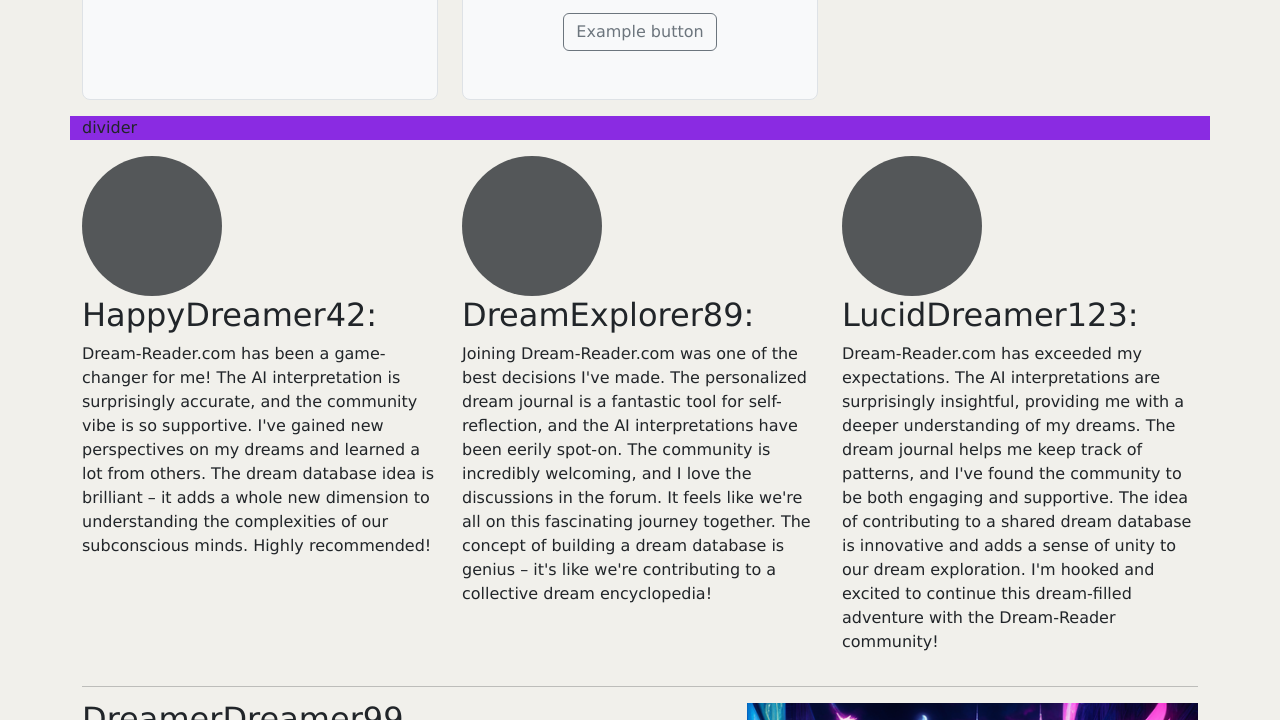
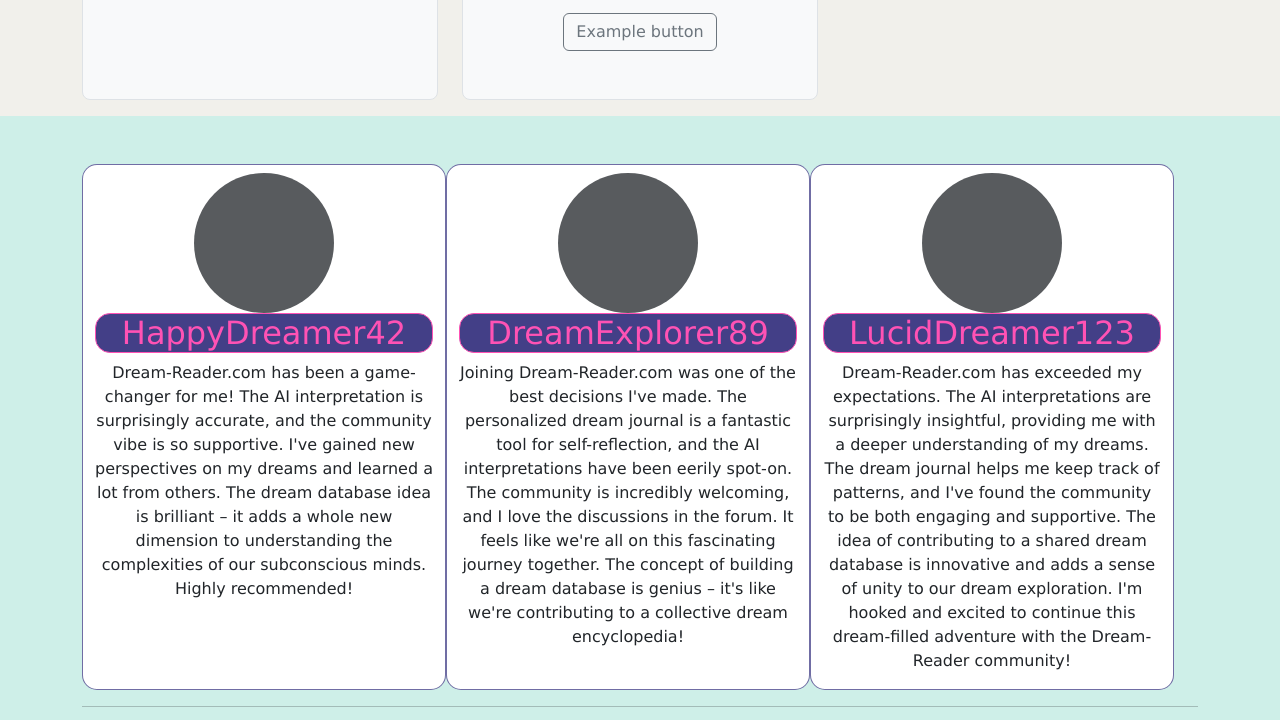
Before and after one commit to Vgarcan/prj002, a plain HTML site: page index.html in a window 1280 px wide. Shown: the part 1136-1856 px from the top of the page. Drawn offline with nearby package versions, Linux system fonts and the light colour scheme.

Commit message:
fixed index and bas html

```diff
--- a/assets/css/style.css
+++ b/assets/css/style.css
@@ -110,12 +110,13 @@ footer {
 
 li .bi:hover {
     transform: scale(2);
-    size: 20px;
+    resize: 20px;
 }
 
 
 
 @media only screen and (max-width: 767px) {
+
     .nav-logo-img {
         content: url('../img/logo/logo-banner-right.png');
         width: auto; /* Allow the logo to resize with its aspect ratio */
@@ -131,6 +132,7 @@ li .bi:hover {
 
 /* a este nivel bootrrap empieza a fallar  */
 @media (max-width: 333px) {
+
     .nav-logo-img {
         max-height: 60px; /* Set a maximum height for the logo */
     }
@@ -163,10 +165,36 @@ li .bi:hover {
 /* -------------- INDEX Page ------------------------------ */
 
 /* -------------- CAROUSEL section ------------------------------ */
-#mycarousel {
+/* #mycarousel {
     margin-top: 10%;
-}
+} */
 
 .carousel-item img {
     width: 100%;
-    }
+}
+
+
+
+/* -------------- MARKETING section ------------------------------ */
+
+.coulored-div-1 {
+    background-color: white;
+    border: 1px solid #0b066495;
+    border-radius: 15px;
+
+}
+
+.coulored-div-1 h2{
+    background-color:#0b0664c4;
+    border: 1px solid #FF52B4;
+    border-radius: 15px;
+    color: #FF52B4;
+    /* text-transform: uppercase; */
+    text-align: center;
+    /* margin: 1.5em; */
+
+}
+
+.marketing {
+    background-color: #4ceddd36;
+}
--- a/index.html
+++ b/index.html
@@ -7,8 +7,7 @@
     <title>Document</title>
 
     <!-- Links Section -->
-    <link href="https://cdn.jsdelivr.net/npm/bootstrap@5.3.2/dist/css/bootstrap.min.css" rel="stylesheet"
-        integrity="sha384-T3c6CoIi6uLrA9TneNEoa7RxnatzjcDSCmG1MXxSR1GAsXEV/Dwwykc2MPK8M2HN" crossorigin="anonymous">
+    <link href="https://cdn.jsdelivr.net/npm/bootstrap@5.3.2/dist/css/bootstrap.min.css" rel="stylesheet" integrity="sha384-T3c6CoIi6uLrA9TneNEoa7RxnatzjcDSCmG1MXxSR1GAsXEV/Dwwykc2MPK8M2HN" crossorigin="anonymous">
     <link rel="stylesheet" href="assets/css/style.css">
     <style>
         /* <!-- Inject specific styles for this page using this STYLE tag --> */
@@ -178,27 +177,20 @@
                 </div>
             </div>
         </div>
-        <!-- divider -->
-        <div style="background-color: blueviolet;" class="container">
-            <div>
-                <p>divider</p>
-
-            </div>
-        </div>
 
         <!-- Coments -->
-        <div class="container marketing ">
-
+        <div class="container-fluid marketing py-5">
+            <div class="container">
             <!-- Three columns of text below the carousel -->
-            <div class="row">
-                <div class="col-lg-4">
+                <div class="row container-fluid">
+                    <div class="col-lg-4 pt-2 coulored-div-1 text-center">
                         <svg class="bd-placeholder-img rounded-circle" width="140" height="140"
                             xmlns="http://www.w3.org/2000/svg" role="img" aria-label="Placeholder"
                             preserveAspectRatio="xMidYMid slice" focusable="false">
                             <title>Placeholder</title>
                             <rect width="100%" height="100%" fill="var(--bs-secondary-color)"></rect>
                         </svg>
-                    <h2 class="fw-normal">HappyDreamer42:</h2>
+                        <h2 class="fw-normal">HappyDreamer42</h2>
                         <p>Dream-Reader.com has been a game-changer for me! The AI interpretation is surprisingly accurate,
                             and the
                             community vibe is so supportive. I've gained new perspectives on my dreams and learned a lot
@@ -207,14 +199,14 @@
                             the
                             complexities of our subconscious minds. Highly recommended!</p>
                     </div><!-- /.col-lg-4 -->
-                <div class="col-lg-4">
+                    <div class="col-lg-4 pt-2 coulored-div-1 text-center">
                         <svg class="bd-placeholder-img rounded-circle" width="140" height="140"
                             xmlns="http://www.w3.org/2000/svg" role="img" aria-label="Placeholder"
                             preserveAspectRatio="xMidYMid slice" focusable="false">
                             <title>Placeholder</title>
                             <rect width="100%" height="100%" fill="var(--bs-secondary-color)"></rect>
                         </svg>
-                    <h2 class="fw-normal">DreamExplorer89:</h2>
+                        <h2 class="fw-normal">DreamExplorer89</h2>
                         <p>Joining Dream-Reader.com was one of the best decisions I've made. The personalized dream journal
                             is a
                             fantastic tool for self-reflection, and the AI interpretations have been eerily spot-on. The
@@ -225,14 +217,14 @@
                             we're
                             contributing to a collective dream encyclopedia!</p>
                     </div><!-- /.col-lg-4 -->
-                <div class="col-lg-4">
+                    <div class="col-lg-4 pt-2 coulored-div-1 text-center">
                         <svg class="bd-placeholder-img rounded-circle" width="140" height="140"
                             xmlns="http://www.w3.org/2000/svg" role="img" aria-label="Placeholder"
                             preserveAspectRatio="xMidYMid slice" focusable="false">
                             <title>Placeholder</title>
                             <rect width="100%" height="100%" fill="var(--bs-secondary-color)"></rect>
                         </svg>
-                    <h2 class="fw-normal">LucidDreamer123:</h2>
+                        <h2 class="fw-normal">LucidDreamer123</h2>
                         <p>Dream-Reader.com has exceeded my expectations. The AI interpretations are surprisingly
                             insightful,
                             providing me with a deeper understanding of my dreams. The dream journal helps me keep track of
@@ -249,7 +241,7 @@
                 <hr class="featurette-divider">
 
                 <div class="row featurette">
-                <div class="col-lg-7">
+                    <div class="col-lg-7 coulored-div-1">
                         <h2 class="featurette-heading fw-normal lh-1">DreamerDreamer99</h2>
                         <p class="lead">User1: Hey Dream-Reader AI! I had this wild dream last night about flying through a
                             neon-lit
@@ -275,7 +267,7 @@
 
                 <div class="row featurette">
 
-                <div class="col-lg-7 order-lg-2">
+                    <div class="col-lg-7 order-lg-2 coulored-div-1">
                         <h2 class="featurette-heading fw-normal lh-1">NightExplorer23</h2>
                         <p class="lead">User2: Hey Dream-Reader, I dreamt I was in a vast library filled with talking books,
                             and they
@@ -304,7 +296,7 @@
                 <hr class="featurette-divider">
 
                 <div class="row featurette">
-                <div class="col-lg-7">
+                    <div class="col-lg-7 coulored-div-1">
                         <h2 class="featurette-heading fw-normal lh-1">StarryDreamer45.</h2>
                         <p class="lead">User3: Dream-Reader, my dream was kinda surreal. I was in a room full of floating
                             bubbles, and
@@ -333,8 +325,9 @@
 
                 <!-- /END THE FEATURETTES -->
 
+
             </div>
-
+        </div>
 
     </body>
     <!-- ### END CONTENT ### -->
```
Also changed, not shown: base.html (+0 -1 lines). Lines whose indentation alone changed are shown as unchanged.
